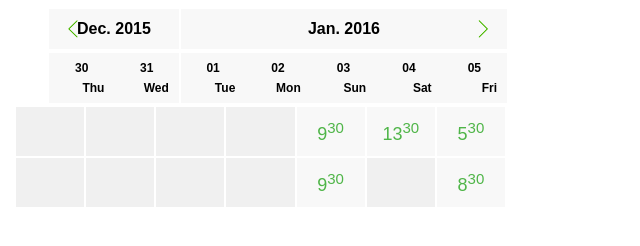
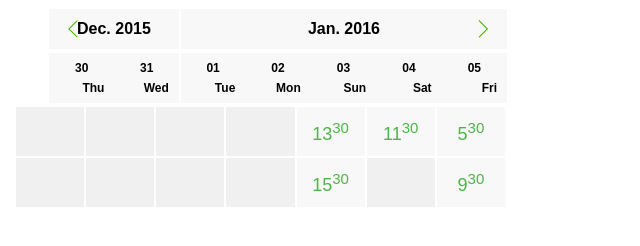
Before and after one commit to rhpwn/book-calendar, a website: page index.html in a window 1280 px wide. Shown: the full height of the page, 0-640 px from the left. Drawn offline with Linux system fonts and the light colour scheme.

Commit message:
Screenshot

```diff
--- a/index.html
+++ b/index.html
@@ -17,10 +17,10 @@
          dat3 = new Date();
 
     dat1.setDate(dat1.getDate() + 1); dat1.setHours(11);
-    dat2.setDate(dat1.getDate() + 1); dat1.setHours(15);
-    dat3.setDate(dat1.getDate() + 1); dat1.setHours(13);
+    dat2.setDate(dat1.getDate() + 1); dat2.setHours(15);
+    dat3.setDate(dat1.getDate() + 1); dat3.setHours(13);
 
-    dates = [dat1, dat2, dat3, new Date().setHours(5), new Date().setHours(8) ];
+    dates = [dat1, dat2, dat3, new Date().setHours(5), new Date().setHours(9) ];
 
     var calendar = new BookCalendar({
       data: dates,
```
Also changed, not shown: calendar-screenshot.png.
